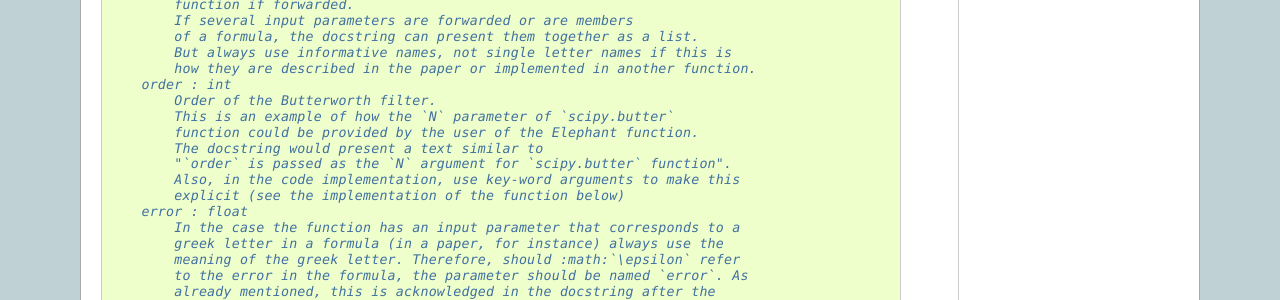
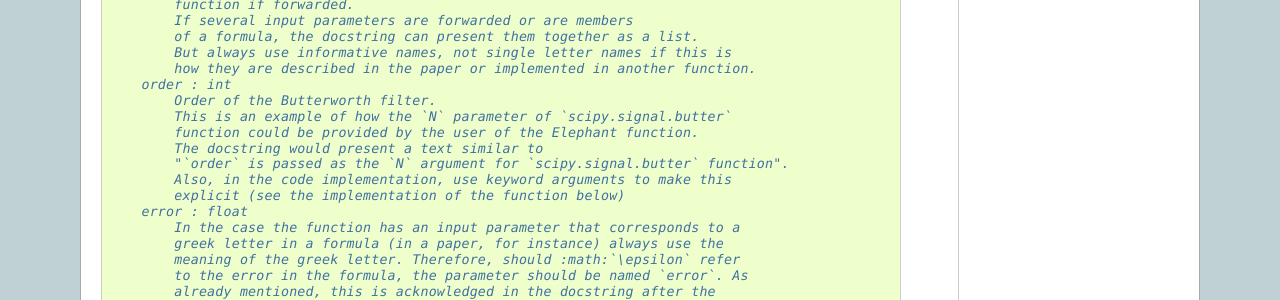
Before and after one commit to NeuralEnsemble/elephant, a Sphinx documentation site: the page built from doc/style_guide.rst, in a window 1280 px wide and 900 px high, scrolled down 8718 px. Shown: the part 151-451 px from the top of the window. Built offline with Sphinx 7.4.7, drawn with Linux system fonts in a browser that asks for light colours; formulas are drawn with MathJax 3; pages that are not in the unit, such as notebooks, are missing from menus; some of the changed text lies outside the part shown.

Commit message:
Minor fixes in style guide.

```diff
--- a/doc/style_guide.rst
+++ b/doc/style_guide.rst
@@ -571,11 +571,11 @@ throughout Elephant.
             how they are described in the paper or implemented in another function.
         order : int
             Order of the Butterworth filter.
-            This is an example of how the `N` parameter of `scipy.butter`
+            This is an example of how the `N` parameter of `scipy.signal.butter`
             function could be provided by the user of the Elephant function.
             The docstring would present a text similar to
-            "`order` is passed as the `N` argument for `scipy.butter` function".
-            Also, in the code implementation, use key-word arguments to make this
+            "`order` is passed as the `N` argument for `scipy.signal.butter` function".
+            Also, in the code implementation, use keyword arguments to make this
             explicit (see the implementation of the function below)
         error : float
             In the case the function has an input parameter that corresponds to a
```
Also changed, not shown: other parts of doc/style_guide.rst (+2 -2 lines).
